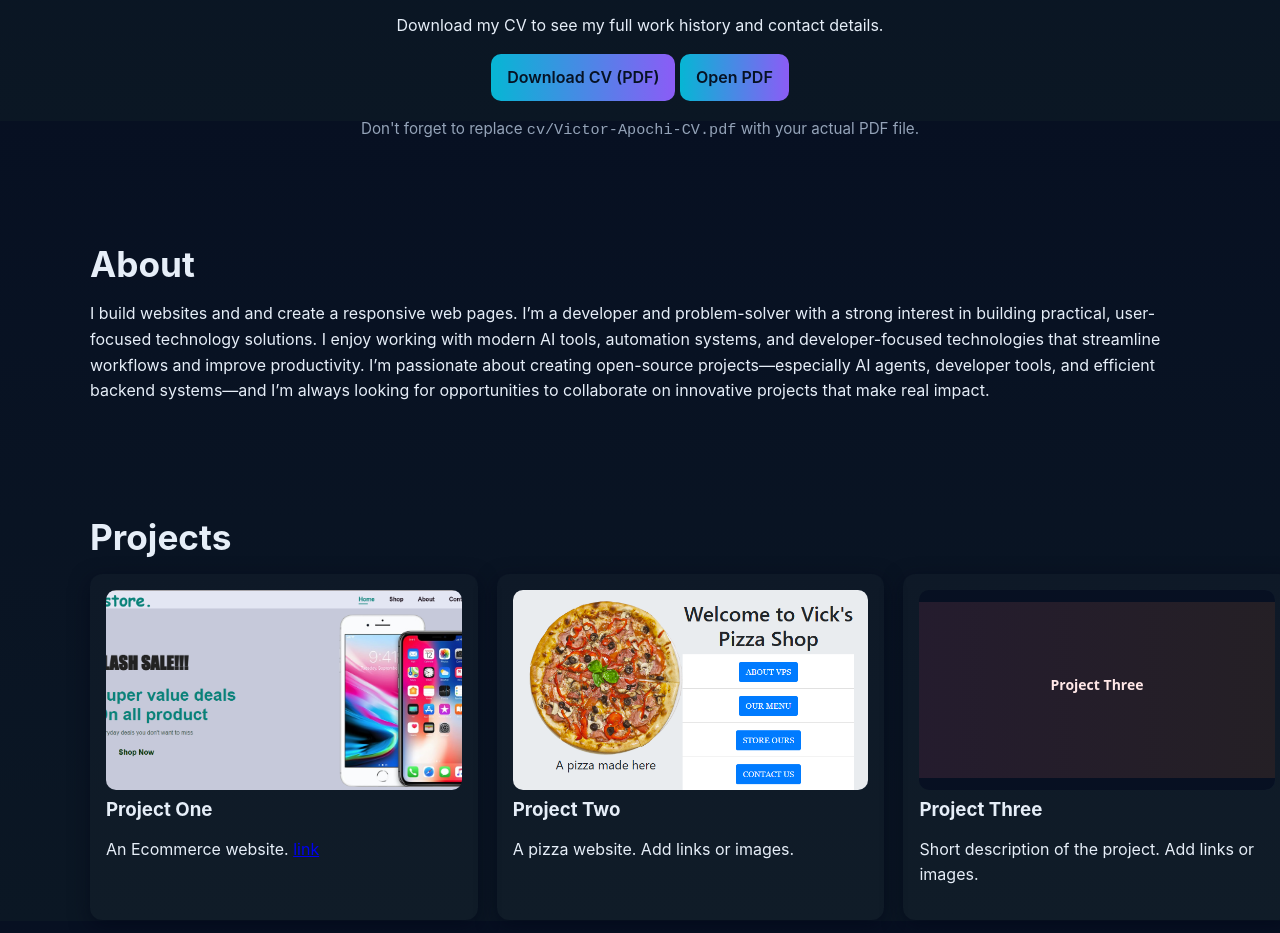
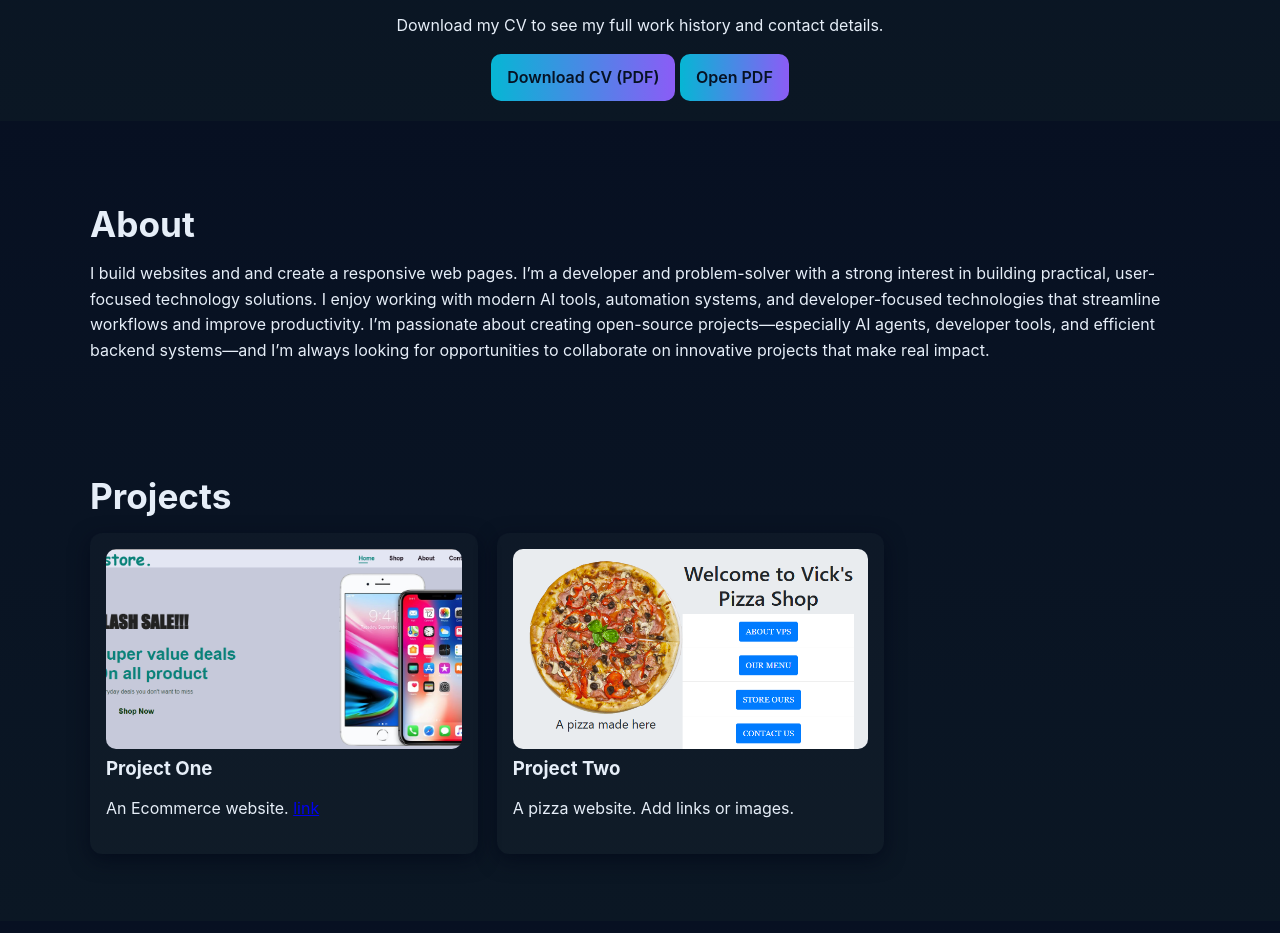
Before and after one commit to Vickhack/my-portfolio, a plain HTML site: page index.html in a window 1280 px wide. Shown: the part 679-1612 px from the top of the page. Drawn offline with Linux system fonts and the light colour scheme.

Commit message:
Fix formatting issues in index.html

```diff
--- a/index.html
+++ b/index.html
@@ -42,7 +42,7 @@
 				<a class="btn" href="cv/Apochi Victor James CV (1).pdf" download>Download CV (PDF)</a>
 				<a class="btn" href="cv/Apochi Victor James CV (1).pdf" target="_blank" rel="noopener">Open PDF</a>
 			</p>
-			<p class="muted">Don't forget to replace <code>cv/Victor-Apochi-CV.pdf</code> with your actual PDF file.</p>
+
 		</section>
 
 		<section class="about container" id="about">
@@ -65,10 +65,7 @@
 					<h3>Project Two</h3>
 					<p>A pizza website. Add links or images.</p>
 				</article>
-				<article class="card">
-					<div class="thumb"><img src="img/project3.svg" alt="Project Three"></div>
-					<h3>Project Three</h3>
-					<p>Short description of the project. Add links or images.</p>
+
 				</article>
 			</div>
 		</section>
```
